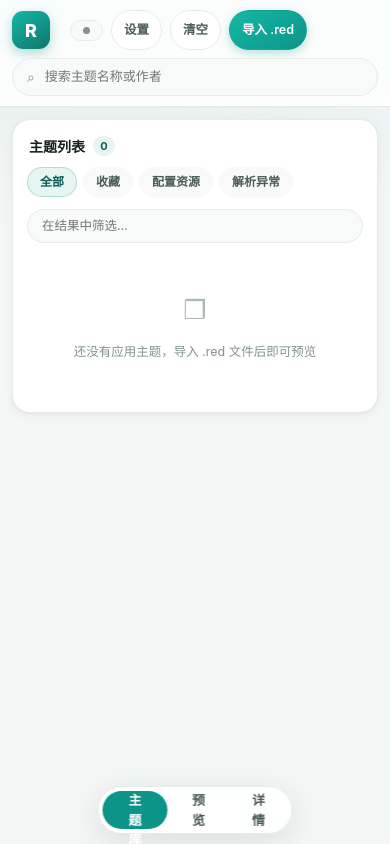
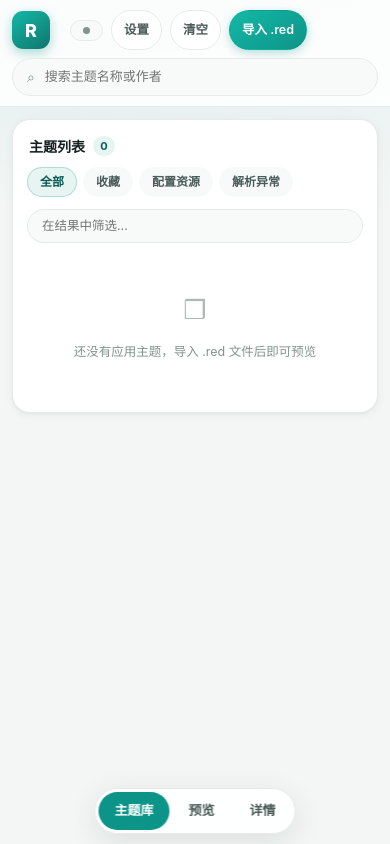
Before and after one commit to zyy13503802540-bit/reeden-theme-studio, a Vue app: page / in a window 390 px wide. Built offline with nearby package versions, Linux system fonts and the light colour scheme.

Commit message:
fix: 移动端底部标签栏禁止文字换行竖排，收紧按钮间距

```diff
--- a/public/sw.js
+++ b/public/sw.js
@@ -1,6 +1,6 @@
 // PWA Service Worker：缓存优先，保证离线可用
 // 版本号升级时改 CACHE 名即可触发全量换缓存（activate 里清旧缓存）
-const CACHE = 'reeden-studio-v2'
+const CACHE = 'reeden-studio-v3'
 const CORE = [
   './',
   './index.html',
--- a/src/styles/base.css
+++ b/src/styles/base.css
@@ -790,11 +790,13 @@ details.config-block pre {
     left: 50%; transform: translateX(-50%);
     z-index: 60; background: rgba(255,255,255,.92); backdrop-filter: blur(12px);
     border: 1px solid var(--line); border-radius: var(--pill);
-    box-shadow: var(--shadow-2); padding: 4px; gap: 2px;
+    box-shadow: var(--shadow-2); padding: 3px; gap: 3px;
+    max-width: calc(100vw - 32px);
   }
   .mobile-tabs button {
-    height: 38px; padding: 0 22px; border-radius: var(--pill);
+    height: 38px; padding: 0 16px; border-radius: var(--pill);
     font-size: 13px; font-weight: 650; color: var(--ink-2);
+    white-space: nowrap; flex-shrink: 0;
   }
   .mobile-tabs button.active { background: var(--accent); color: #fff; }
   body { padding-bottom: calc(74px + env(safe-area-inset-bottom, 0px)); }
```
